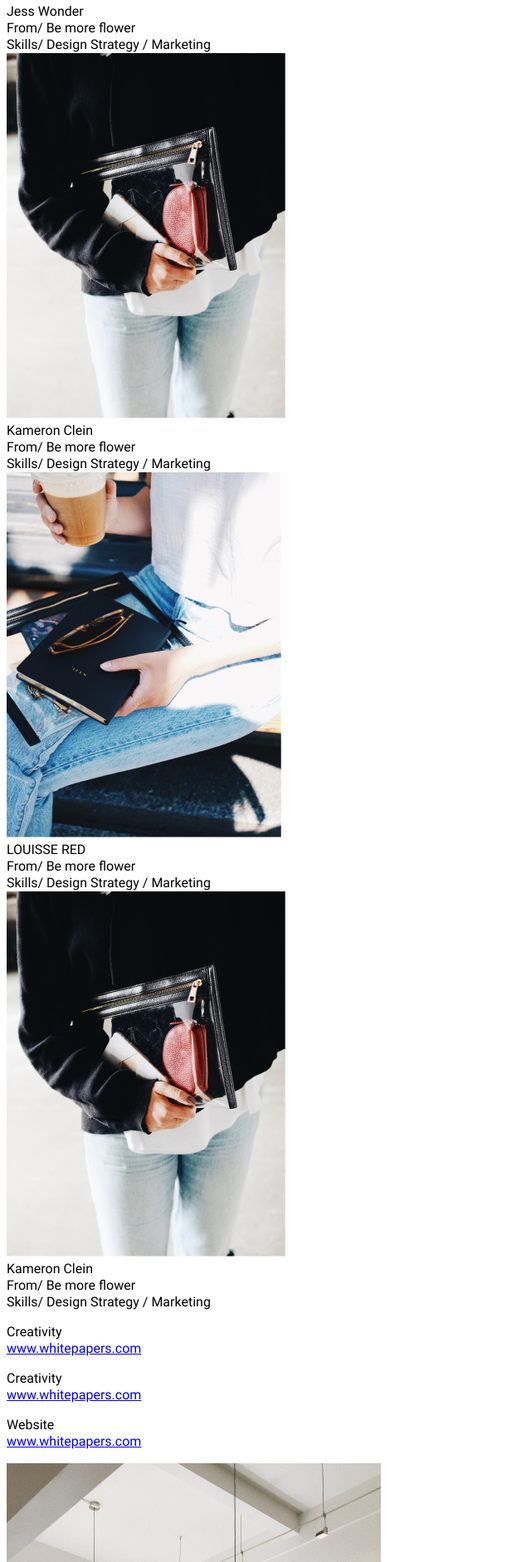
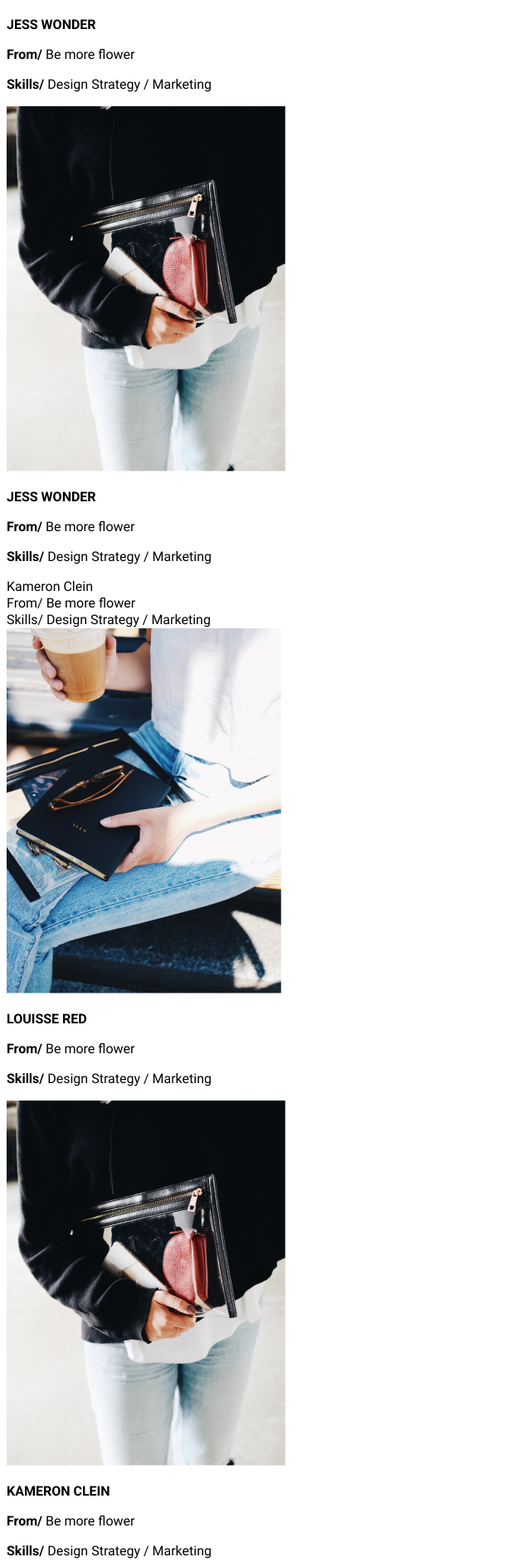
Before and after one commit to drugpamir/otus-css-vorobev, a plain HTML site: page index.html in a window 1280 px wide. Shown: the part 2828-4710 px from the top of the page at 83% size, without its empty margins (0-640 px from the left). Drawn offline with nearby package versions, Linux system fonts and the light colour scheme; a web font is replaced by a local one.

Commit message:
bold and uppercase spans at designers section

```diff
--- a/index.html
+++ b/index.html
@@ -40,8 +40,8 @@
         <div>
           <h2 class="font-playfair-display">Katya Mills</h2>
           <p class="mills-subtitle">
-            Art<br />
-            Director Scenography / Styling / Creative photography / Design
+            Art Director<br />
+            Scenography / Styling / Creative photography / Design
           </p>
           <q
             >The more I deal with the work as something that is my own, as
@@ -54,9 +54,9 @@
         <article>
           <img src="img/designer-jess-wonder.jpg" alt="Designer Jess Wonder" />
           <div>
-            Jess Wonder<br />
-            From/ Be more flower<br />
-            Skills/ Design Strategy / Marketing
+            <p class="upper bold">Jess Wonder</p>
+            <p><span class="bold">From/ </span>Be more flower</p>
+            <p><span class="bold">Skills/ </span>Design Strategy / Marketing</p>
           </div>
         </article>
         <article>
@@ -65,6 +65,9 @@
             alt="Designer Kameron Clein"
           />
           <div>
+            <p class="upper bold">Jess Wonder</p>
+            <p><span class="bold">From/ </span>Be more flower</p>
+            <p><span class="bold">Skills/ </span>Design Strategy / Marketing</p>
             Kameron Clein<br />
             From/ Be more flower<br />
             Skills/ Design Strategy / Marketing
@@ -73,9 +76,9 @@
         <article>
           <img src="img/designer-louisse-red.jpg" alt="Designer Louisse Red" />
           <div>
-            LOUISSE RED<br />
-            From/ Be more flower<br />
-            Skills/ Design Strategy / Marketing
+            <p class="upper bold">LOUISSE RED</p>
+            <p><span class="bold">From/ </span>Be more flower</p>
+            <p><span class="bold">Skills/ </span>Design Strategy / Marketing</p>
           </div>
         </article>
         <article>
@@ -84,9 +87,9 @@
             alt="Designer Kameron Clein"
           />
           <div>
-            Kameron Clein<br />
-            From/ Be more flower<br />
-            Skills/ Design Strategy / Marketing
+            <p class="upper bold">Kameron Clein</p>
+            <p><span class="bold">From/ </span>Be more flower</p>
+            <p><span class="bold">Skills/ </span>Design Strategy / Marketing</p>
           </div>
         </article>
       </section>
--- a/style.css
+++ b/style.css
@@ -74,11 +74,15 @@ nav {
   font-size: 18px;
 }
 
-#section-biography q {
+q {
   font-family: "Bitter", serif;
   font-size: 26px;
 }
 
-#section-designers article {
+.bold {
   font-weight: 700;
 }
+
+.upper {
+  text-transform: uppercase;
+}
```
